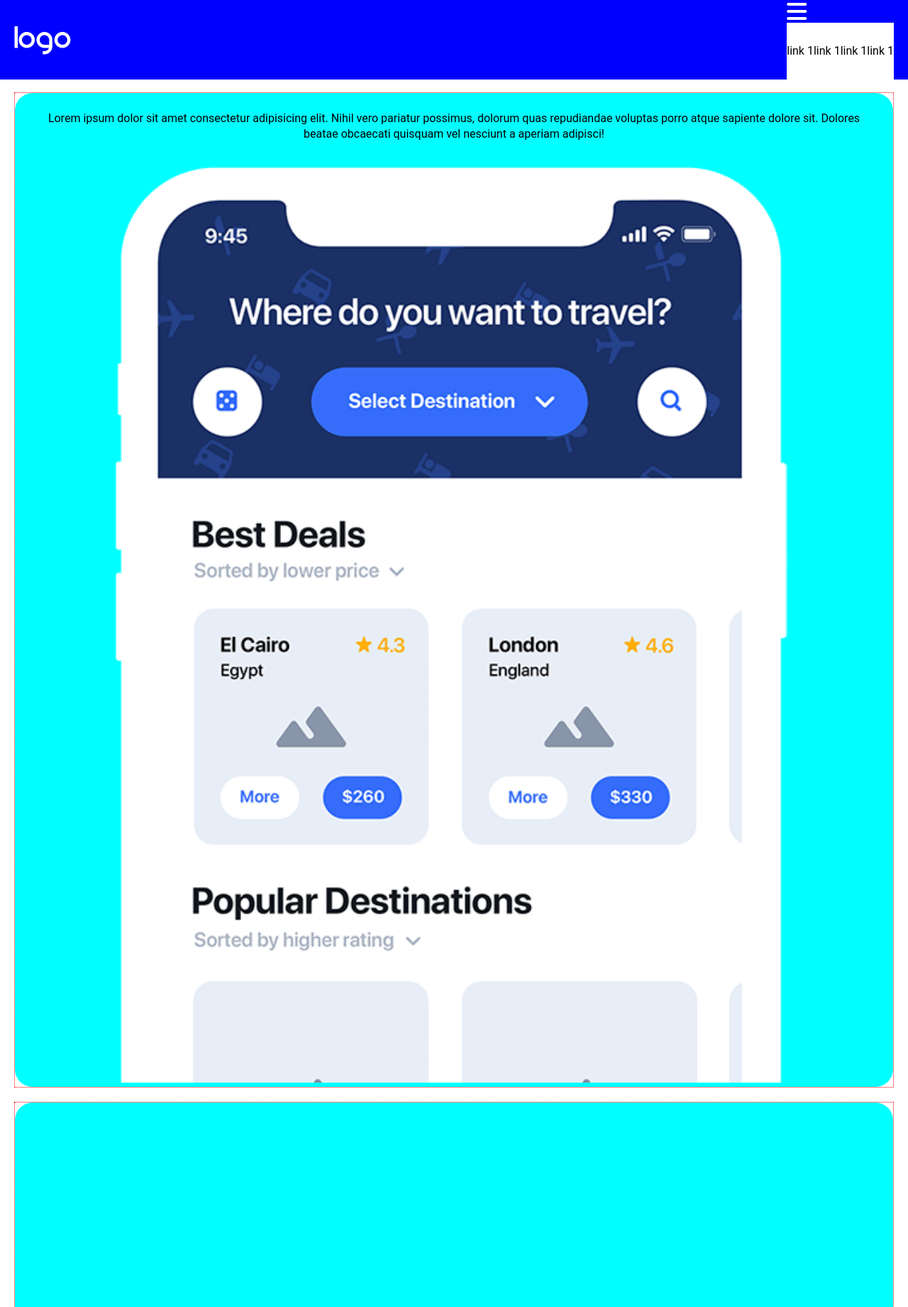
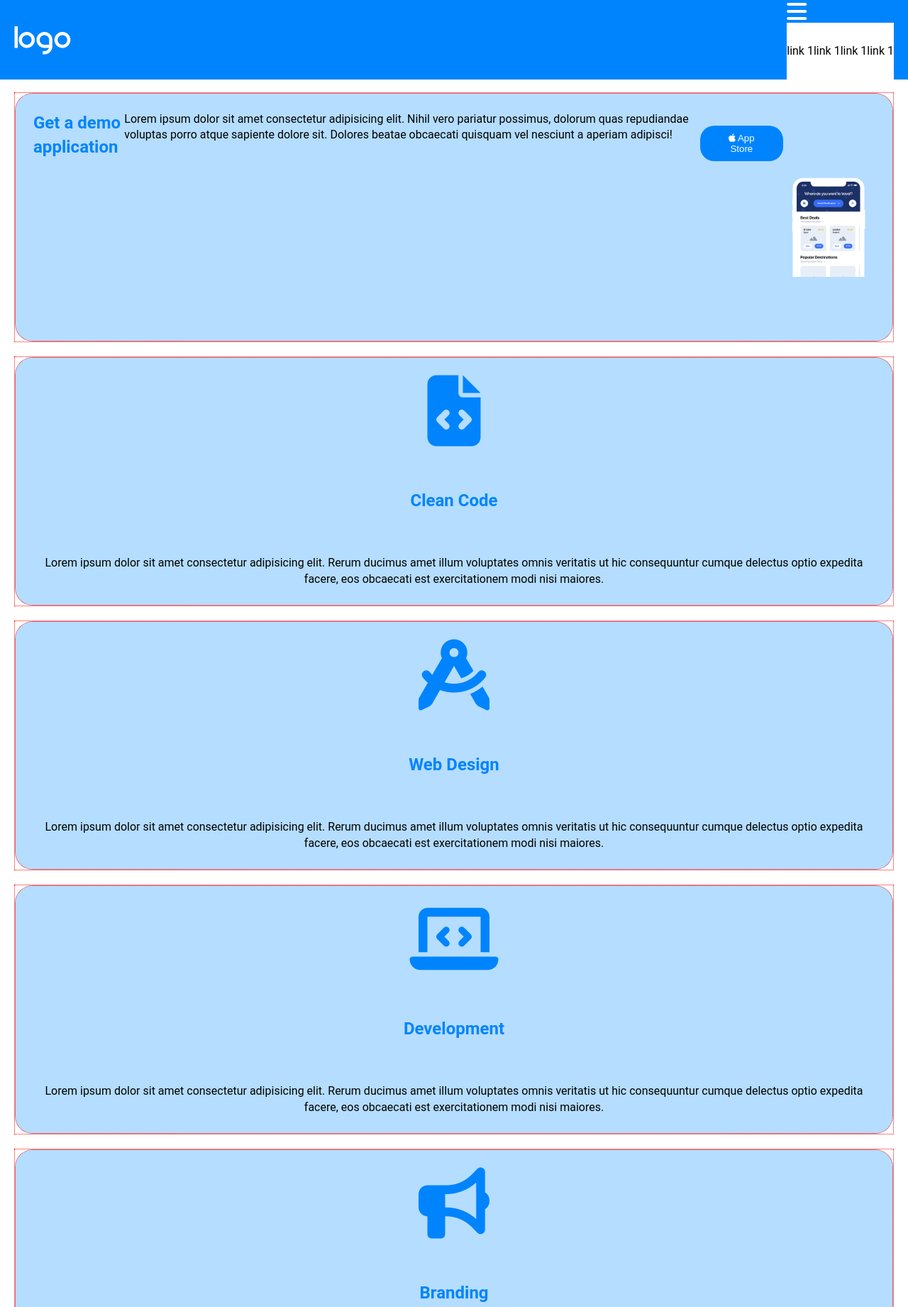
Before and after one commit to davishka-hikkaduwa/htmlcss-responsive-layout, a plain HTML site: page index.html in a window 1280 px wide. Shown: the top 1841 px of the page at 71% size. Drawn offline with Linux system fonts and the light colour scheme.

Commit message:
section strategic-planning

```diff
--- a/css/style.css
+++ b/css/style.css
@@ -1,10 +1,12 @@
 /* VARIABLES */
 
 :root {
-    --even-section-bg-color: blueviolet;
+    --even-section-bg-color: #9593e6;
+    --color-blue: #0084fd;
     --txt-color-white: #fff;
-    --txt-color-purple: blueviolet;
-    --txt-color-black: #000;
+    --txt-color-purple: #9593e6;
+    --card-bg-color: #b5ddff;
+    --txt-color-black: #5a6e7f;
     --font-size-h2: 34px;
 }
 
@@ -49,6 +51,8 @@ ul {
 }
 
 .column {
+    display: flex;
+    flex-direction: column;
     width: 100%;
 }
 
@@ -85,7 +89,7 @@ button {
     display: inline-block;
     border-radius: 20px;
     border-style: none;
-    padding: 10px 30px;
+    padding: 10px 40px;
     background-color: var(--even-section-bg-color);
     color: var(--txt-color-white);
     margin: 20px 0;
@@ -99,7 +103,7 @@ button {
 header {
 
     position: fixed;
-    background-color: blue;
+    background-color: var(--color-blue);
     width: 100%;
     min-height: 80px;
     line-height: 80px;
@@ -132,7 +136,7 @@ section {
 .fa-solid.fa-bars.fa-2x {
     display: flex;
     color: white;
-    background-color: blue;
+    background-color: var(--color-blue);
 }
 
 header img,
@@ -147,12 +151,42 @@ section:nth-of-type(even) {
 /* product-presentation */
 
 #product-presentation .card {
-    background-color: cyan;
+    background-color: var(--card-bg-color);
+    justify-content: space-between;
+    align-items: flex-start;
 }
 
 #product-presentation .column:first-child .card {
     padding-bottom: 0;
 }
+
+#product-presentation #demo-img {
+    align-self: center;
+}
+
+#product-presentation img {
+    max-width: 250px;
+
+}
+
+#product-presentation button {
+    background-color: var(--color-blue);
+
+}
+
+#product-presentation h2 {
+    color: var(--color-blue);
+}
+
+#product-presentation .large-icons {
+    font-size: 100px;
+    color: var(--color-blue);
+}
+
+#product-presentation .column.card.text-center {
+    align-items: center;
+}
+
 
 /* /product-presentation */
 
--- a/index.html
+++ b/index.html
@@ -16,7 +16,6 @@
 </head>
 
 <body class="debug">
-
     <header>
         <div class="container">
             <div class="flex align-center justify-space-between">
@@ -38,40 +37,94 @@
     </header>
 
     <main>
+        <!-- SECTION product-presentation -->
         <section id="product-presentation">
             <div class="container">
                 <div class="row">
                     <div class="column">
-                        <div class="card text-center">
+                        <div class="flex column card text-left">
+                            <h2>Get a demo application</h2>
                             <p>Lorem ipsum dolor sit amet consectetur adipisicing elit. Nihil vero pariatur possimus,
                                 dolorum quas repudiandae voluptas porro atque sapiente dolore sit. Dolores beatae
                                 obcaecati quisquam vel nesciunt a aperiam adipisci!
                             </p>
-                            <img src="img/phone.png" alt="Get a Demo" />
+                            <button><i class="fa-brands fa-apple"></i> App Store</button>
+                            <div id="demo-img" class="flex ">
+                                <img src="img/phone.png" alt="Get a Demo" />
+                            </div>
                         </div>
                     </div>
                     <div class="column">
-                        <div class="card text-center"></div>
+                        <div class="column card text-center">
+                            <i class="fa-solid fa-file-code large-icons"></i>
+                            <h2>Clean Code</h2>
+                            <p>Lorem ipsum dolor sit amet consectetur adipisicing elit. Rerum ducimus amet illum
+                                voluptates omnis veritatis ut hic consequuntur cumque delectus optio expedita facere,
+                                eos obcaecati est exercitationem modi nisi maiores.
+                            </p>
+                        </div>
                     </div>
                     <div class="column">
-                        <div class="card text-center"></div>
+                        <div class="column card text-center">
+                            <i class="fa-solid fa-compass-drafting large-icons"></i>
+                            <h2>Web Design</h2>
+                            <p>Lorem ipsum dolor sit amet consectetur adipisicing elit. Rerum ducimus amet illum
+                                voluptates
+                                omnis veritatis ut hic consequuntur cumque delectus optio expedita facere, eos obcaecati
+                                est
+                                exercitationem modi nisi maiores.
+                            </p>
+                        </div>
+
                     </div>
                     <div class="column">
-                        <div class="card text-center"></div>
+                        <div class="column card text-center">
+                            <i class="fa-solid fa-laptop-code large-icons"></i>
+                            <h2>Development</h2>
+                            <p>Lorem ipsum dolor sit amet consectetur adipisicing elit. Rerum ducimus amet illum
+                                voluptates
+                                omnis veritatis ut hic consequuntur cumque delectus optio expedita facere, eos obcaecati
+                                est
+                                exercitationem modi nisi maiores.
+                            </p>
+                        </div>
+
                     </div>
                     <div class="column">
-                        <div class="card text-center"></div>
+                        <div class="column card text-center">
+                            <i class="fa-solid fa-bullhorn large-icons"></i>
+                            <h2>Branding</h2>
+                            <p>Lorem ipsum dolor sit amet consectetur adipisicing elit. Rerum ducimus amet illum
+                                voluptates omnis veritatis ut hic consequuntur cumque delectus optio expedita facere,
+                                eos obcaecati est exercitationem modi nisi maiores.
+                            </p>
+                        </div>
                     </div>
                 </div>
             </div>
         </section>
-        <section>
+        <!-- /SECTION product-presentation -->
+
+        <!-- SECTION strategic-planning -->
+        <section id="strategic-planning">
             <div class="container">
-                <div class="square-container">
-                    <div class="square"></div>
+                <div>
+                    <img src="img/planning1.png" alt="planning1">
+                    <h2>Strategic Planning</h2>
+                    <p>Lorem ipsum dolor sit amet consectetur adipisicing elit. Illum itaque vero recusandae neque
+                        voluptatum, explicabo dolorum corporis molestias quibusdam doloremque nesciunt asperiores
+                        adipisci modi, accusamus quidem voluptatem tempora ullam commodi.</p>
+                </div>
+                <div class="card">
+                    <img src="img/planning2.png" alt="planning2">
+                    <h3>App Development</h3>
+                    <p>Lorem ipsum dolor sit amet consectetur adipisicing elit. Aut dicta libero soluta accusantium
+                        omnis ipsa.</p>
                 </div>
             </div>
         </section>
+        <!-- /SECTION strategic-planning -->
+
         <!-- SECTION Testimonials -->
         <section id="testimonials" class="text-center">
             <div class="container">
@@ -152,7 +205,6 @@
 
                 </div>
                 <div class="row">
-
                     <div class="card text-left">
                         <h1>01</h1>
                         <h3>Hight Quality</h3>
@@ -162,7 +214,6 @@
                         </p>
                         <button>more</button>
                     </div>
-
                     <div class="card text-left">
                         <h1>02</h1>
                         <h3>Creative Team</h3>
@@ -172,7 +223,6 @@
                         </p>
                         <button>more</button>
                     </div>
-
                     <div class="card text-left">
                         <h1>03</h1>
                         <h3>Amazing Results</h3>
@@ -182,7 +232,6 @@
                         </p>
                         <button>more</button>
                     </div>
-
                     <div class="card text-left">
                         <h1>04</h1>
                         <h3>Best Pricing</h3>
@@ -192,7 +241,6 @@
                         </p>
                         <button>more</button>
                     </div>
-
                     <div class="card text-left">
                         <h1>05</h1>
                         <h3>Innovations</h3>
@@ -202,7 +250,6 @@
                         </p>
                         <button>more</button>
                     </div>
-
                     <div class="card text-left">
                         <h1>06</h1>
                         <h3>24/7 Support</h3>
```
